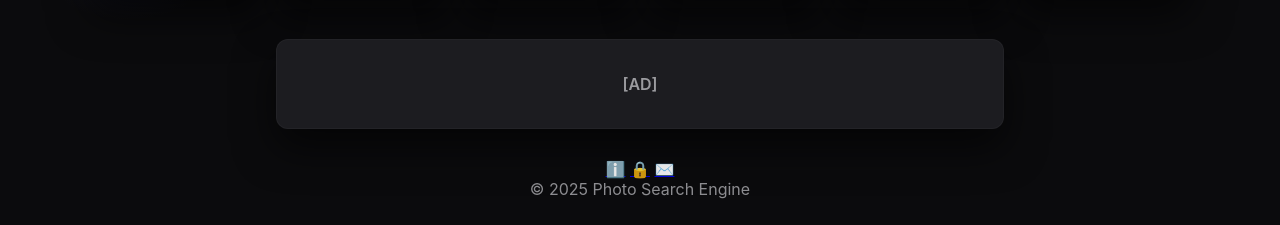
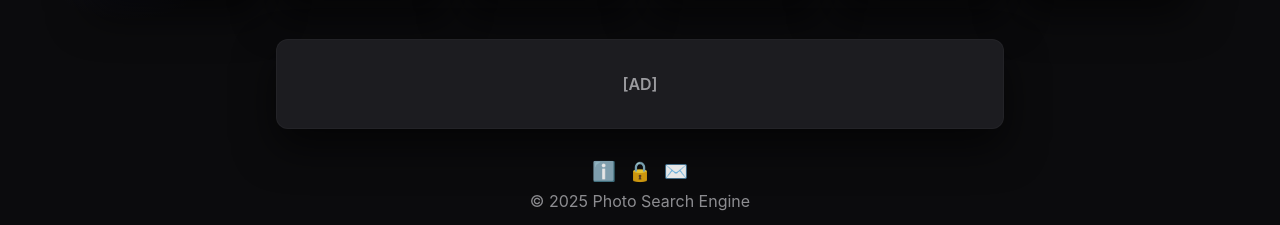
Before and after one commit to nasa2025withme-arch/Photo-search-engine-, a plain HTML site: page index.html in a window 1280 px wide. Shown: the part 892-1117 px from the top of the page. Drawn offline with Linux system fonts and the light colour scheme.

Commit message:
Update style.css

```diff
--- a/style.css
+++ b/style.css
@@ -1,4 +1,4 @@
-:root{
+ :root{
   --bg:#0b0b0d;
   --card: rgba(30,30,34,0.94);
   --accent1: #833ab4;
@@ -39,6 +39,9 @@ html,body{height:100%;margin:0;font-family:Inter, Poppins, system-ui;background:
 
 /* footer */
 .footer{padding:14px;text-align:center;color:var(--muted);opacity:0.9}
+.footer-links{display:flex;justify-content:center;gap:12px;margin-bottom:8px}
+.footer-links a{color:var(--text);font-size:1.2rem;text-decoration:none;transition:color .25s}
+.footer-links a:hover{color:var(--accent2)}
 
 /* responsive */
 @media(max-width:760px){
```
